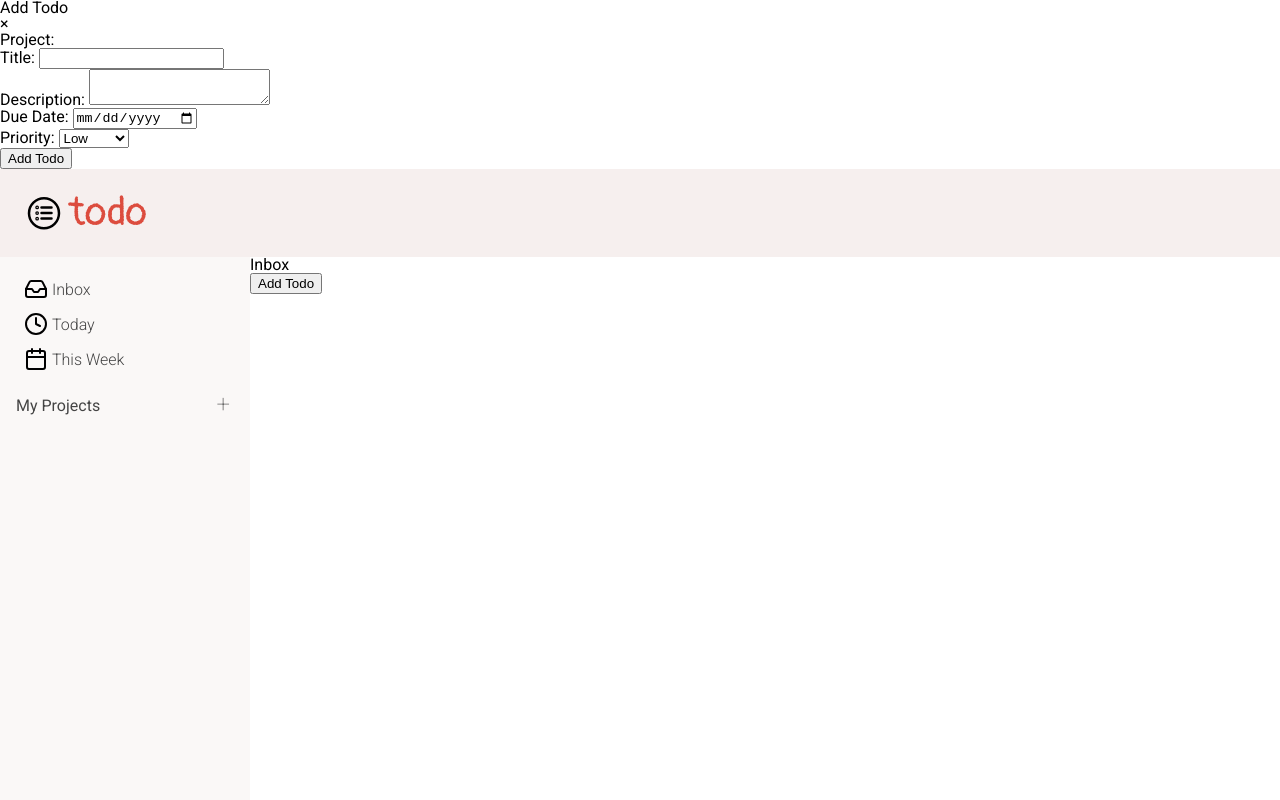
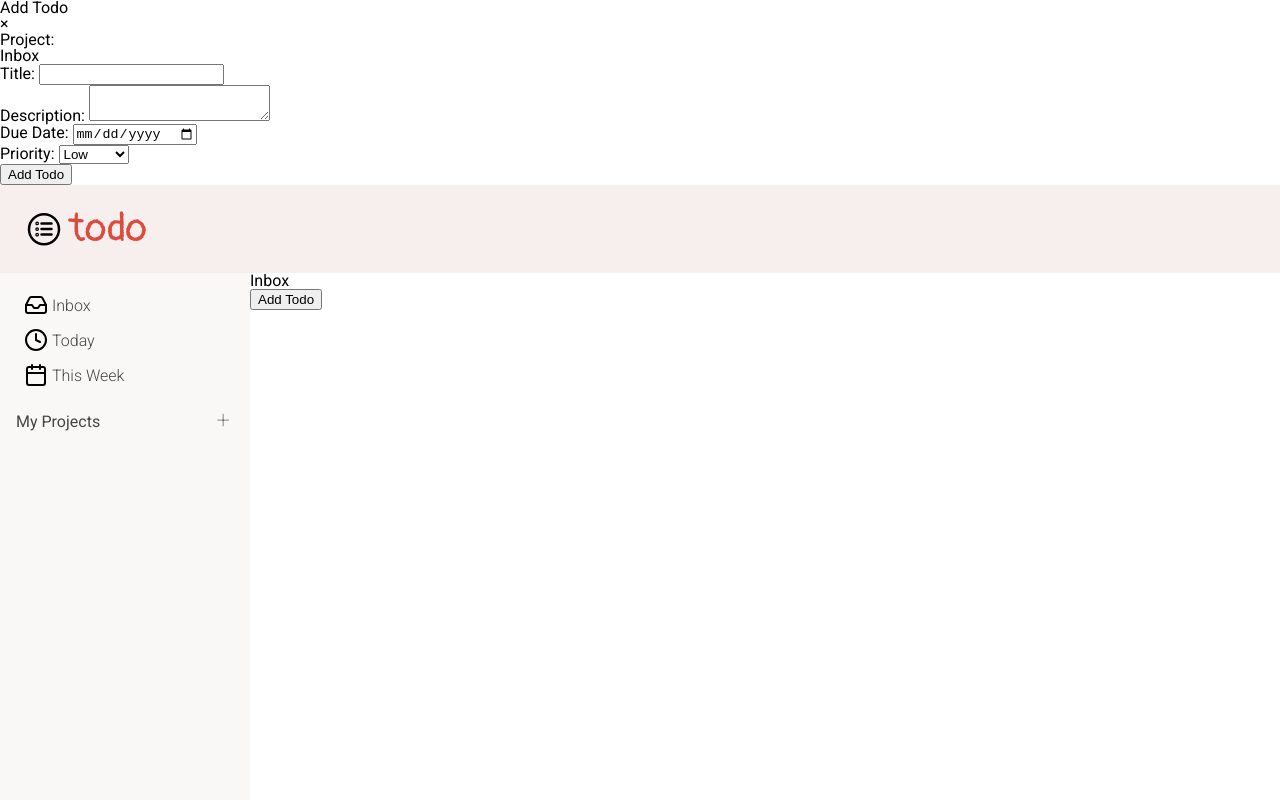
Before and after one commit to perugi/odin-todo-list, a website built with webpack: page src/index.html in a window 1280 px wide. Both pictures are taken after a click on the button "Add Todo". Shown: the top 800 px of the page. Built offline with nearby package versions, Linux system fonts and the light colour scheme.

Commit message:
Add project name identifiers to modals where needed

```diff
--- a/src/index.html
+++ b/src/index.html
@@ -12,7 +12,7 @@
                 <div>New Project</div>
                 <div id="close-project-modal" class="close-modal">&times;</div>
                 <div>
-                    <label for="new-project-name"><span class="modal-label">Project Name:</span></label>
+                    <label for="new-project-name" class="modal-label">Project Name:</label>
                     <input type="text" id="new-project-name" class="modal-input">
                 </div>
                 <input type="button" value="Create Project" id="confirm-new-project-button">
@@ -23,7 +23,7 @@
                 <div>Edit Project</div>
                 <div id="close-edit-project-modal" class="close-modal">&times;</div>
                 <div>
-                    <label for="edit-project-name"><span class="modal-label">Project Name:</span></label>
+                    <label for="edit-project-name" class="modal-label">Project Name:</label>
                     <input type="text" id="edit-project-name" class="modal-input">
                 </div>
                 <button id="confirm-edit-project-button" data-project-index="">Confirm</button>
@@ -42,23 +42,23 @@
                 <div>Add Todo</div>
                 <div id="close-todo-modal" class="close-modal">&times;</div>
                 <div>
-                    <label for="add-todo-project-name"><span class="modal-label">Project:</span></label>
+                    <label for="add-todo-project-name" class="modal-label">Project:</label>
                     <div id="add-todo-project-name"></div>
                 </div>
                 <div>
-                    <label for="new-todo-title"><span class="modal-label">Title:</span></label>
+                    <label for="new-todo-title" class="modal-label">Title:</label>
                     <input type="text" id="new-todo-title" class="modal-input">
                 </div>
                 <div>
-                    <label for="new-todo-description"><span class="modal-label">Description:</span></label>
+                    <label for="new-todo-description" class="modal-label">Description:</label>
                     <textarea id="new-todo-description" class="modal-input"></textarea>
                 </div>
                 <div>
-                    <label for="new-todo-date"><span class="modal-label">Due Date:</span></label>
+                    <label for="new-todo-date" class="modal-label">Due Date:</label>
                     <input type="date" id="new-todo-date" class="modal-input">
                 </div>
                 <div>
-                    <label for="new-todo-priority"><span class="modal-label">Priority:</span></label>
+                    <label for="new-todo-priority" class="modal-label">Priority:</label>
                     <select id="new-todo-priority" class="modal-input">
                         <option value="LOW">Low</option>
                         <option value="MEDIUM">Medium</option>
@@ -73,27 +73,27 @@
                 <div>Edit Todo</div>
                 <div id="close-edit-todo-modal" class="close-modal">&times;</div>
                 <div>
-                    <label for="edit-todo-project-name"><span class="modal-label">Project:</span></label>
+                    <label for="edit-todo-project-name" class="modal-label">Project:</label>
                     <div id="edit-todo-project-name"></div>
                 </div>
                 <div>
-                    <label for="edit-todo-completed"><span class="modal-label">Completed:</span></label>
+                    <label for="edit-todo-completed" class="modal-label">Completed:</label>
                     <input type="checkbox" id="edit-todo-completed" class="modal-input">
                 </div>
                 <div>
-                    <label for="edit-todo-title"><span class="modal-label">Title:</span></label>
+                    <label for="edit-todo-title" class="modal-label">Title:</label>
                     <input type="text" id="edit-todo-title" class="modal-input">
                 </div>
                 <div>
-                    <label for="edit-todo-description"><span class="modal-label">Description:</span></label>
+                    <label for="edit-todo-description" class="modal-label">Description:</label>
                     <textarea id="edit-todo-description" class="modal-input"></textarea>
                 </div>
                 <div>
-                    <label for="edit-todo-date"><span class="modal-label">Due Date:</span></label>
+                    <label for="edit-todo-date" class="modal-label">Due Date:</label>
                     <input type="date" id="edit-todo-date" class="modal-input">
                 </div>
                 <div>
-                    <label for="edit-todo-priority"><span class="modal-label">Priority:</span></label>
+                    <label for="edit-todo-priority" class="modal-label">Priority:</label>
                     <select id="edit-todo-priority" class="modal-input">
                         <option value="LOW">Low</option>
                         <option value="MEDIUM">Medium</option>
--- a/src/render.js
+++ b/src/render.js
@@ -232,8 +232,11 @@ function createTodoModalEventListeners(projectManager) {
   });
 }
 
-function showAddTodoModal(projectIndex) {
+function showAddTodoModal(projectIndex, project) {
   const addTodoModal = document.querySelector("#add-todo-modal");
+
+  const projectName = addTodoModal.querySelector("#add-todo-project-name");
+  projectName.textContent = project.displayName;
 
   const confirmButton = addTodoModal.querySelector("#confirm-add-todo-button");
   confirmButton.setAttribute("data-project-index", projectIndex);
@@ -283,7 +286,7 @@ function renderUserProjects(projectManager) {
     const deleteProject = document.createElement("div");
     deleteProject.classList.add("delete-project-button");
     deleteProject.addEventListener("click", () => {
-      showDeleteProjectModal(project.getDisplayName(), projectManager);
+      showDeleteProjectModal(project, projectManager);
     });
 
     projectElement.appendChild(projectName);
@@ -321,7 +324,7 @@ function showDeleteProjectModal(project, projectManager) {
     "#delete-project-name"
   );
 
-  deleteProjectName.textContent = project.getDisplayName;
+  deleteProjectName.textContent = project.getDisplayName();
   deleteProjectModal.style.display = "block";
 
   const confirmButton = deleteProjectModal.querySelector(
@@ -379,7 +382,7 @@ function renderView(viewName, projectList) {
     projectElement.appendChild(addTodoButton);
 
     addTodoButton.addEventListener("click", () => {
-      showAddTodoModal(projectIndex);
+      showAddTodoModal(projectIndex, projectList[projectIndex]);
     });
   }
 }
@@ -432,7 +435,12 @@ function renderProject(projectElement, projectObject, projectIndex) {
     const editTodo = document.createElement("button");
     editTodo.textContent = "Edit";
     editTodo.addEventListener("click", (event) => {
-      showEditTodoModal(projectIndex, todoIndex, todo);
+      showEditTodoModal(
+        projectIndex,
+        projectObject.displayName,
+        todoIndex,
+        todo
+      );
       event.stopPropagation();
     });
     todoOverview.appendChild(editTodo);
@@ -480,8 +488,13 @@ function renderProject(projectElement, projectObject, projectIndex) {
   }
 }
 
-function showEditTodoModal(projectIndex, todoIndex, todo) {
+function showEditTodoModal(projectIndex, projectName, todoIndex, todo) {
   const editTodoModal = document.querySelector("#edit-todo-modal");
+
+  const editTodoProjectName = editTodoModal.querySelector(
+    "#edit-todo-project-name"
+  );
+  editTodoProjectName.textContent = projectName;
 
   const editTodoCompleted = editTodoModal.querySelector("#edit-todo-completed");
   editTodoCompleted.checked = todo.getCompleted();
```
